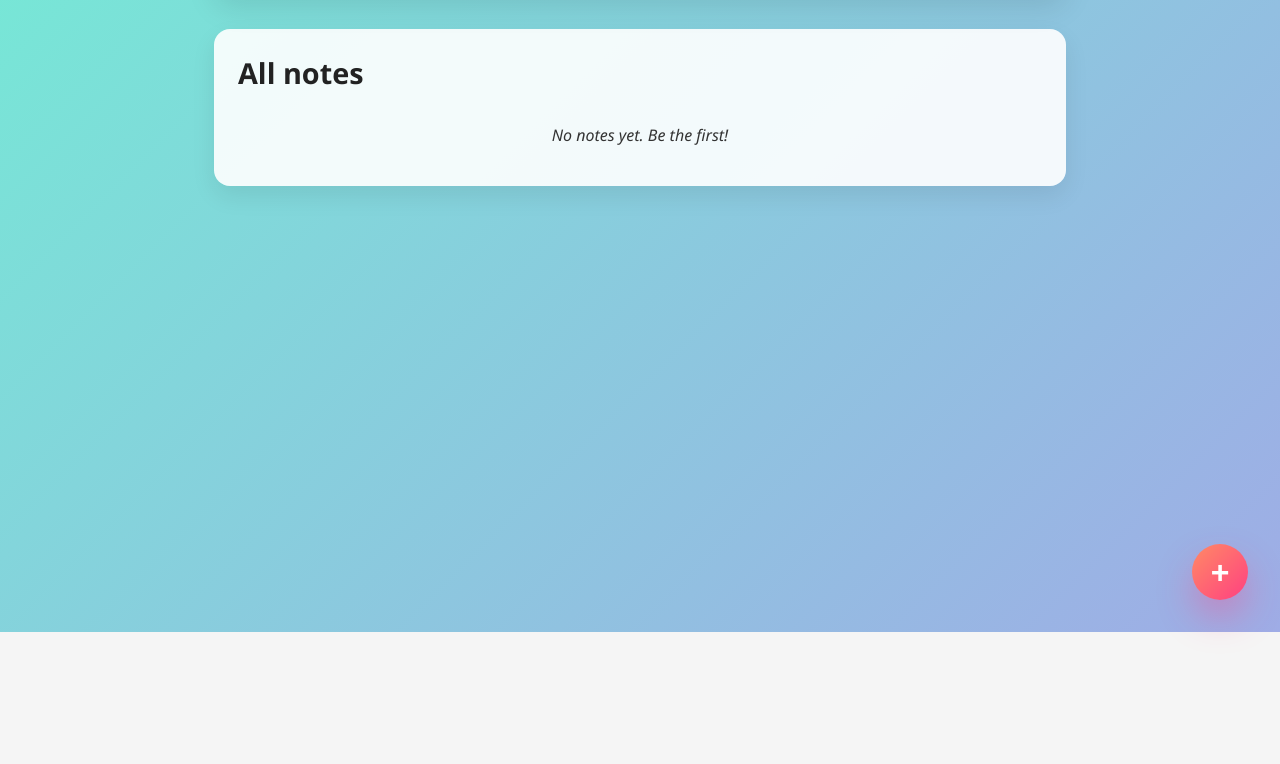
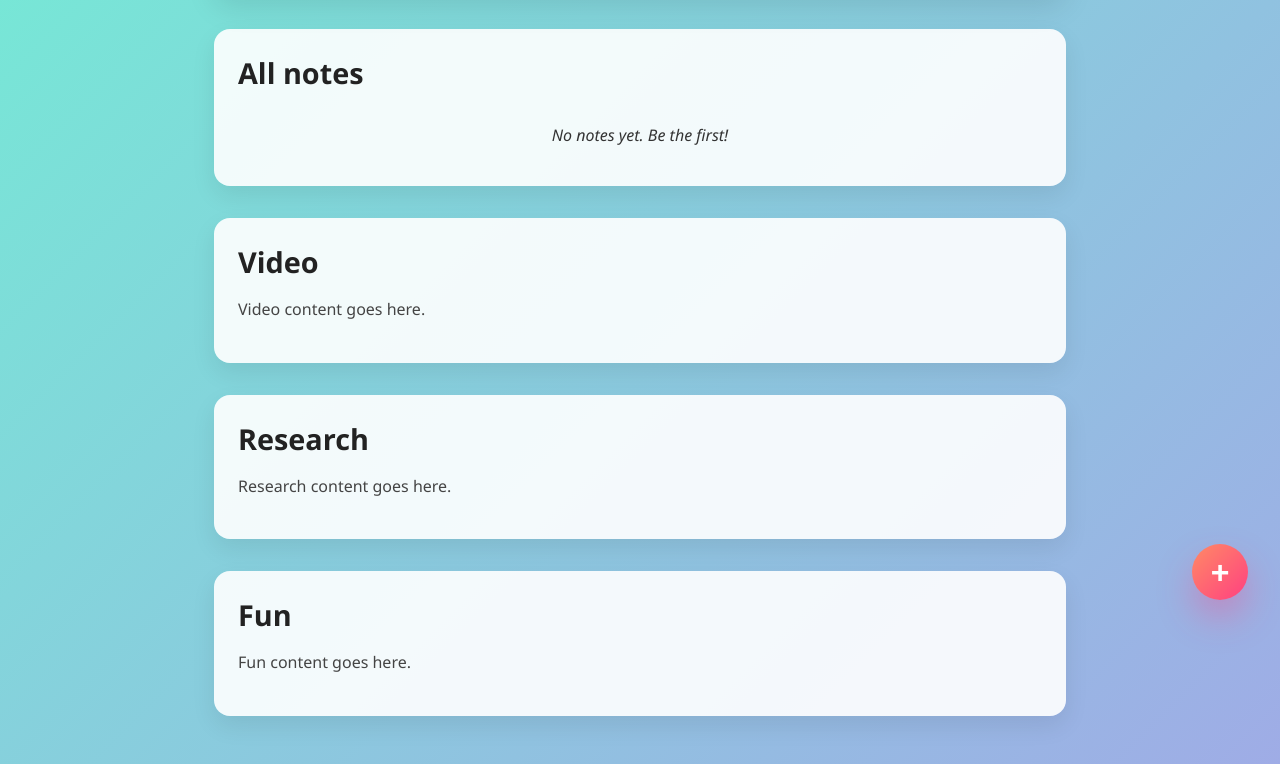
Before and after one commit to seonkim1003/websiteeeee, a website: page public/index.html in a window 1280 px wide. Shown: the part 168-932 px from the top of the page. Before the commit the page ends 800 px from the top, so only its background shows below. Drawn offline with Linux system fonts and the light colour scheme; no server answers.

Commit message:
3Sections

```diff
--- a/public/index.html
+++ b/public/index.html
@@ -17,6 +17,27 @@
         <h2 id="notes-heading">All notes</h2>
         <ul id="notes-list" class="notes-list"></ul>
         <p id="empty-state" class="empty-state">No notes yet. Be the first!</p>
+      </section>
+
+      <section class="app__section" aria-labelledby="video-heading">
+        <h2 id="video-heading">Video</h2>
+        <div class="section__content">
+          <p>Video content goes here.</p>
+        </div>
+      </section>
+
+      <section class="app__section" aria-labelledby="research-heading">
+        <h2 id="research-heading">Research</h2>
+        <div class="section__content">
+          <p>Research content goes here.</p>
+        </div>
+      </section>
+
+      <section class="app__section" aria-labelledby="fun-heading">
+        <h2 id="fun-heading">Fun</h2>
+        <div class="section__content">
+          <p>Fun content goes here.</p>
+        </div>
       </section>
     </main>
 
--- a/public/styles.css
+++ b/public/styles.css
@@ -56,6 +56,24 @@ body {
   margin-top: 0;
   margin-bottom: 1rem;
   font-size: 1.8rem;
+}
+
+.app__section {
+  background: rgba(255, 255, 255, 0.9);
+  border-radius: 16px;
+  padding: 1.5rem;
+  box-shadow: 0 10px 25px rgba(0, 0, 0, 0.08);
+}
+
+.app__section h2 {
+  margin-top: 0;
+  margin-bottom: 1rem;
+  font-size: 1.8rem;
+}
+
+.section__content {
+  color: #444;
+  line-height: 1.6;
 }
 
 form {
```
